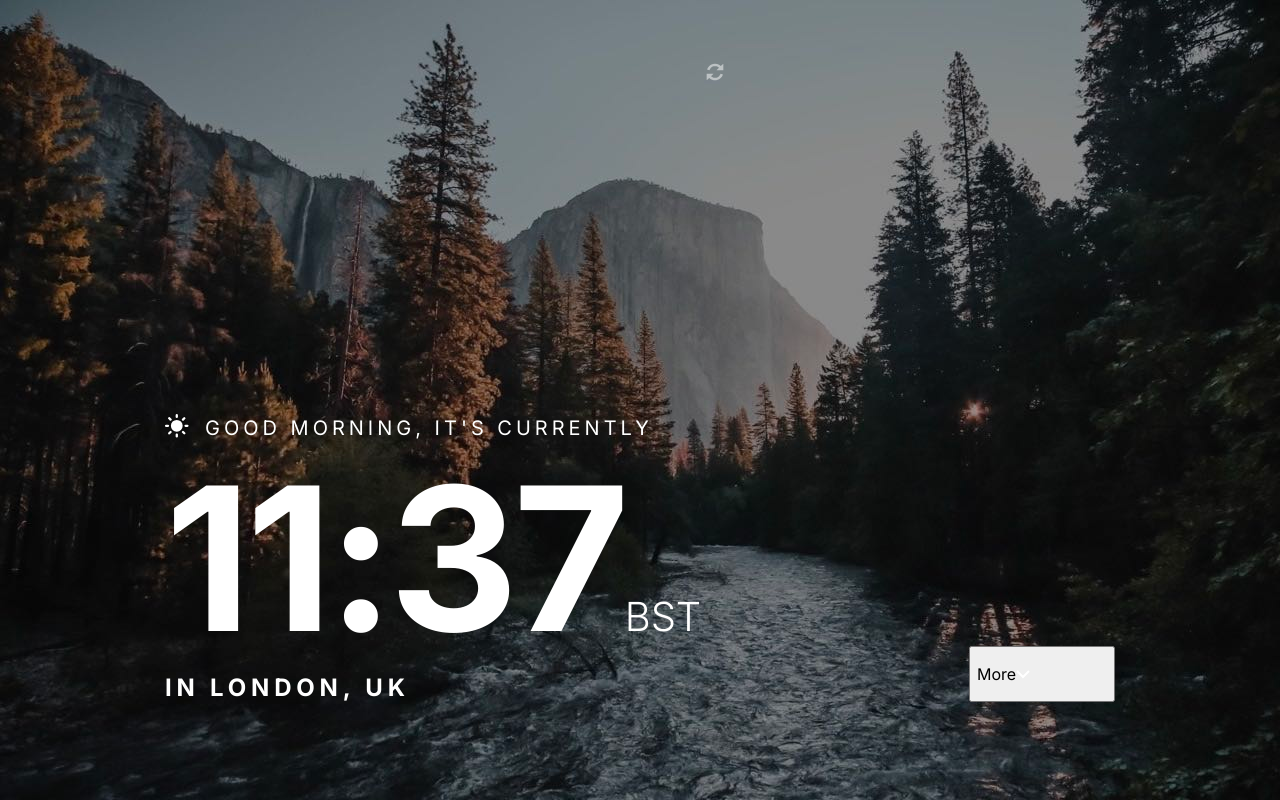
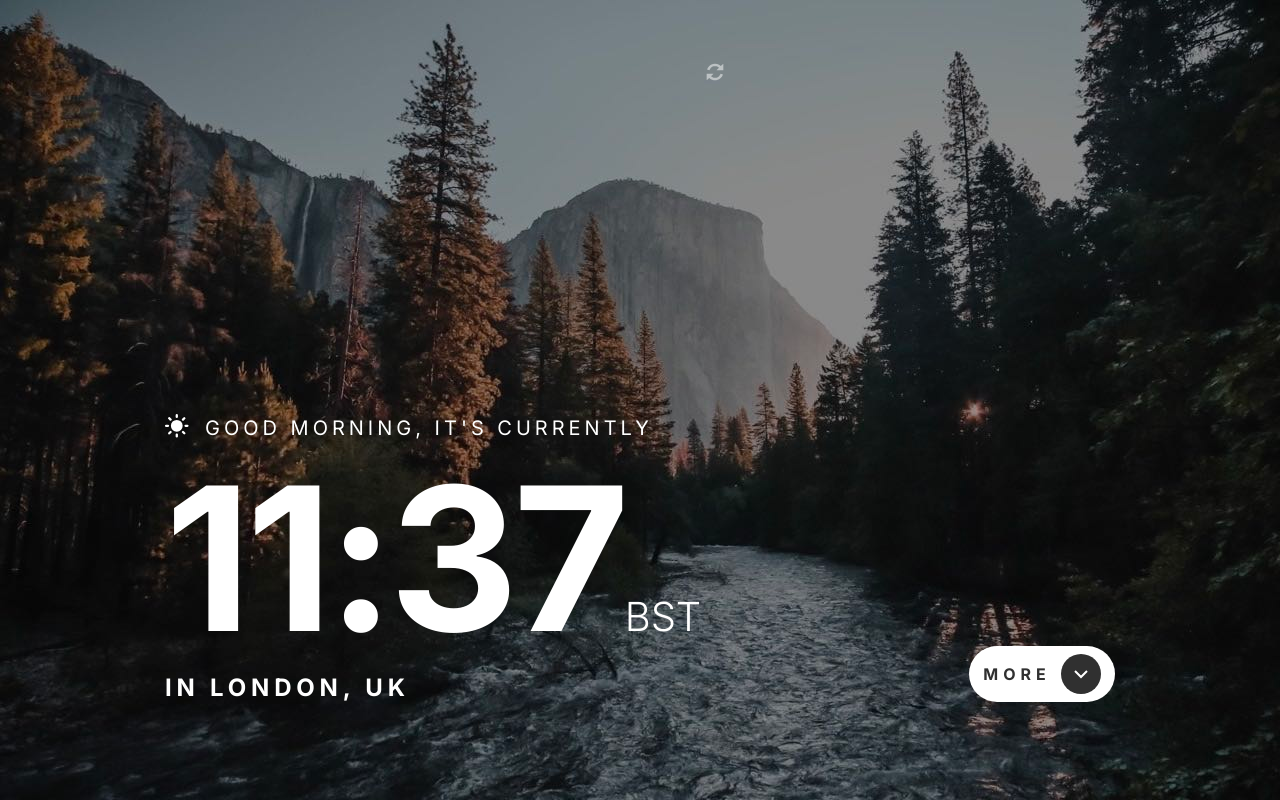
Before and after one commit to seamissu/clock-app, a Next.js app: page / in a window 1280 px wide. Built offline with nearby package versions, Linux system fonts and the light colour scheme; no server answers.

Commit message:
Add Button Less

```diff
--- a/src/components/Button/Button.js
+++ b/src/components/Button/Button.js
@@ -1,16 +1,15 @@
-'use client';
-
 import React from 'react';
-import styles from './Button.module.scss';
+import styles from './Button.module.css';
 
 import ArrowDown from '../ArrowDown';
-import ArrowUp from '../ArrowUp';
 
 function Button() {
   return (
     <button className={styles.buttonwrapper}>
       <p>More</p>
-      <ArrowDown />
+      <div className={styles.circle}>
+        <ArrowDown />
+      </div>
     </button>
   );
 }
--- /dev/null
+++ b/src/components/Button/Button.module.css
@@ -0,0 +1,36 @@
+.buttonwrapper {
+  width: 146px;
+  height: 56px;
+
+  display: flex;
+  flex-direction: row;
+  align-items: center;
+  justify-content: center;
+  gap: 10px;
+
+  border: none;
+  background: none;
+  color: inherit;
+
+  background-color: var(--white);
+  border-radius: 5000px;
+}
+
+.buttonwrapper p {
+  font-size: 16px;
+  font-weight: 700;
+  line-height: var(--line-height-body-regular);
+  letter-spacing: 5px;
+  text-transform: uppercase;
+  color: var(--button-normal);
+}
+
+.circle {
+  width: 40px;
+  height: 40px;
+  background-color: var(--button-normal);
+  border-radius: 40px;
+
+  display: grid;
+  place-content: center;
+}
--- a/src/components/Button/Button.module.scss
+++ /dev/null
@@ -1,8 +0,0 @@
-.buttonwrapper {
-  width: 146px;
-  height: 56px;
-
-  display: flex;
-  flex-direction: row;
-  align-items: center;
-}
--- /dev/null
+++ b/src/components/ButtonLess/ButtonLess.module.scss
@@ -0,0 +1,26 @@
+.buttonwrapper {
+  width: 146px;
+  height: 56px;
+
+  display: flex;
+  flex-direction: row;
+  align-items: center;
+  justify-content: center;
+  gap: 10px;
+
+  border: none;
+  background: none;
+  color: inherit;
+
+  background-color: var(--white);
+  border-radius: 5000px;
+}
+
+.buttonwrapper p {
+  font-size: 16px;
+  font-weight: 700;
+  line-height: var(--line-height-body-regular);
+  letter-spacing: 5px;
+  text-transform: uppercase;
+  color: var(--button-normal);
+}
--- /dev/null
+++ b/src/components/ButtonLess/index.js
@@ -0,0 +1,2 @@
+export * from './ButtonLess';
+export { default } from './ButtonLess';
```
Also changed, not shown: src/components/ButtonLess/ButtonLess.js (added, +14 -0 lines).
